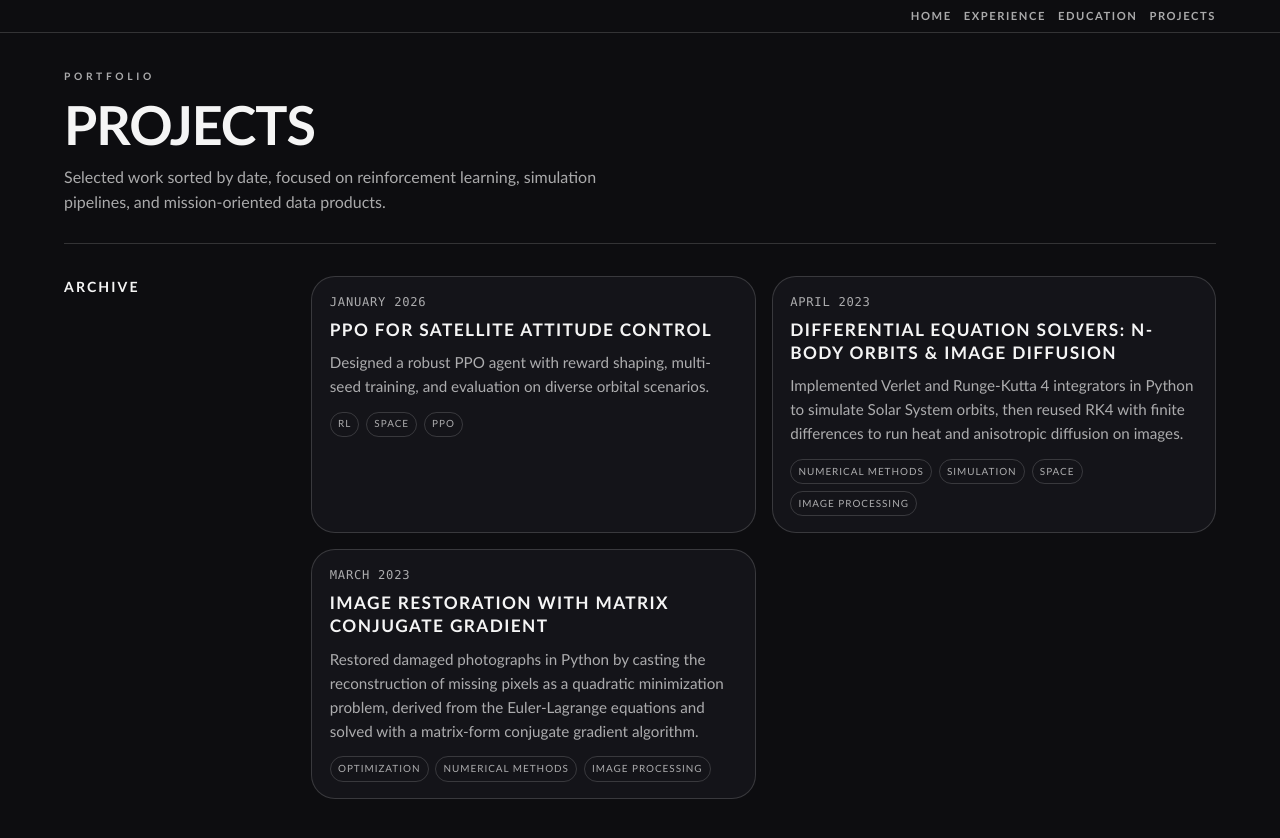
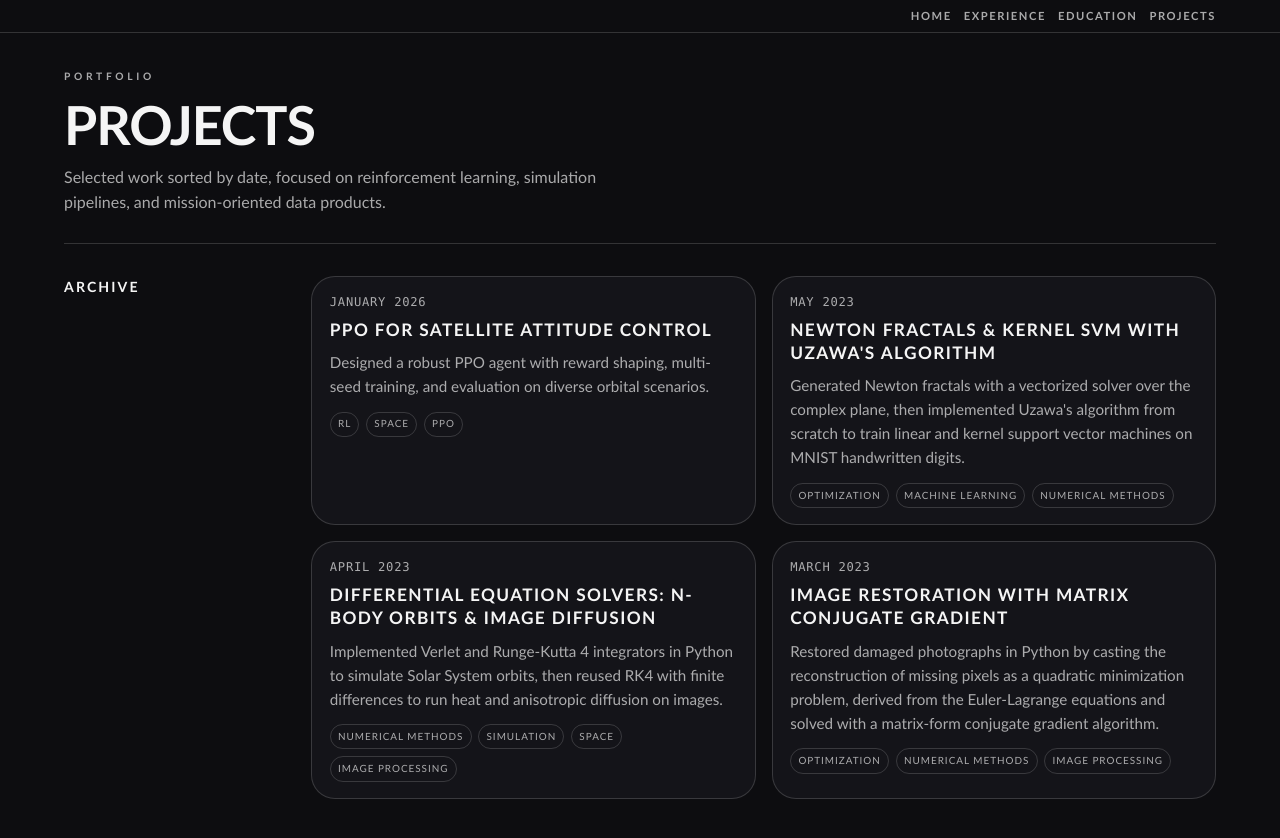
Before and after one commit to nath73000/NatPortfolio, a Next.js app: page /projects in a window 1280 px wide. Shown: the top 838 px of the page. Built offline with nearby package versions, Linux system fonts and the light colour scheme.

Commit message:
add ma324 project

```diff
--- a/src/data/projects.ts
+++ b/src/data/projects.ts
@@ -32,6 +32,29 @@ export const projects: Project[] = [
       "Documented hyperparameter sensitivities and failure regions for mission engineering review.",
       "Prepared experiment artifacts for direct comparison with model-based controllers.",
     ],
+  },
+  {
+    slug: "newton-fractals-kernel-svm-uzawa",
+    title: "Newton Fractals & Kernel SVM with Uzawa's Algorithm",
+    date: "2023-05-11",
+    tags: ["Optimization", "Machine Learning", "Numerical Methods"],
+    description:
+      "Generated Newton fractals with a vectorized solver over the complex plane, then implemented Uzawa's algorithm from scratch to train linear and kernel support vector machines on MNIST handwritten digits.",
+    context:
+      "Differentiable optimization study project (Ma324) carried out in a team of four during my third year at IPSA, in two parts: drawing fractals with Newton's method and classifying handwritten digits with kernel support vector machines.",
+    problem:
+      "The root that Newton's method converges to depends on the starting point, and mapping that dependence means running the iteration on millions of points of the complex plane. On the learning side, training a support vector machine requires solving a constrained quadratic minimization problem.",
+    approach:
+      "We derived the Newton iteration for a parametrized cubic polynomial and applied it to a matrix representing the complex plane, coloring each pixel by the root it ends up closest to and marking the points that do not converge, then extended the renderer to a degree-6 polynomial and to the Mandelbrot iteration z² + c, with zoom sequences exported as GIFs. For classification, we rewrote the SVM constraints with a kernel function and its Gram matrix, wrote Uzawa's algorithm with projection for the soft-margin problem, and implemented it in NumPy with polynomial and Gaussian kernels, training one detector per digit and combining them into a multi-class predictor tested on MNIST and Fashion-MNIST.",
+    stack: ["Python", "NumPy", "Matplotlib", "imageio", "LaTeX"],
+    outcomes: [
+      "Rendered Newton fractals on grids of several million points, including a parameter value where a non-convergence region shaped like the Douady rabbit appears.",
+      "Replaced a pixel-by-pixel double loop with matrix operations over the whole complex plane, which greatly reduced rendering time.",
+      "Trained one-vs-rest digit detectors on 1,000 MNIST samples and evaluated them on the 10,000-image test set with confusion matrices, sensitivity, and error rate.",
+      "Found the classifiers highly dependent on the margin bound and kernel settings: the linear detectors traded sensitivity against false positives, while the kernel versions ended up predicting a single class with the settings and training size we could afford.",
+      "Documented the derivations, Python code, and experiments in a 27-page report (in French).",
+    ],
+    reportUrl: "/reports/ma324-newton-fractals-kernel-svm-report.pdf",
   },
   {
     slug: "differential-equation-solvers-n-body-image-diffusion",
```
Also changed, not shown: 2 other files (tests, documents, lock files or other folders).
